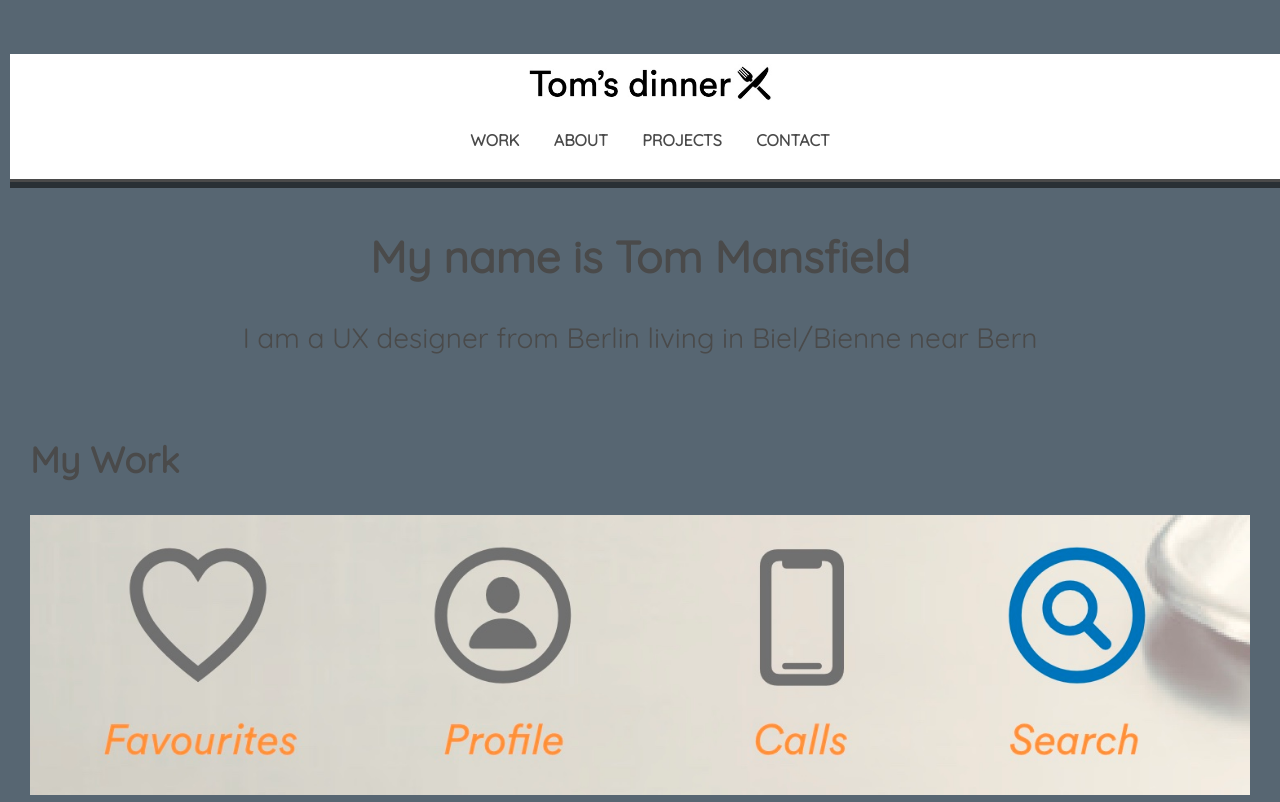
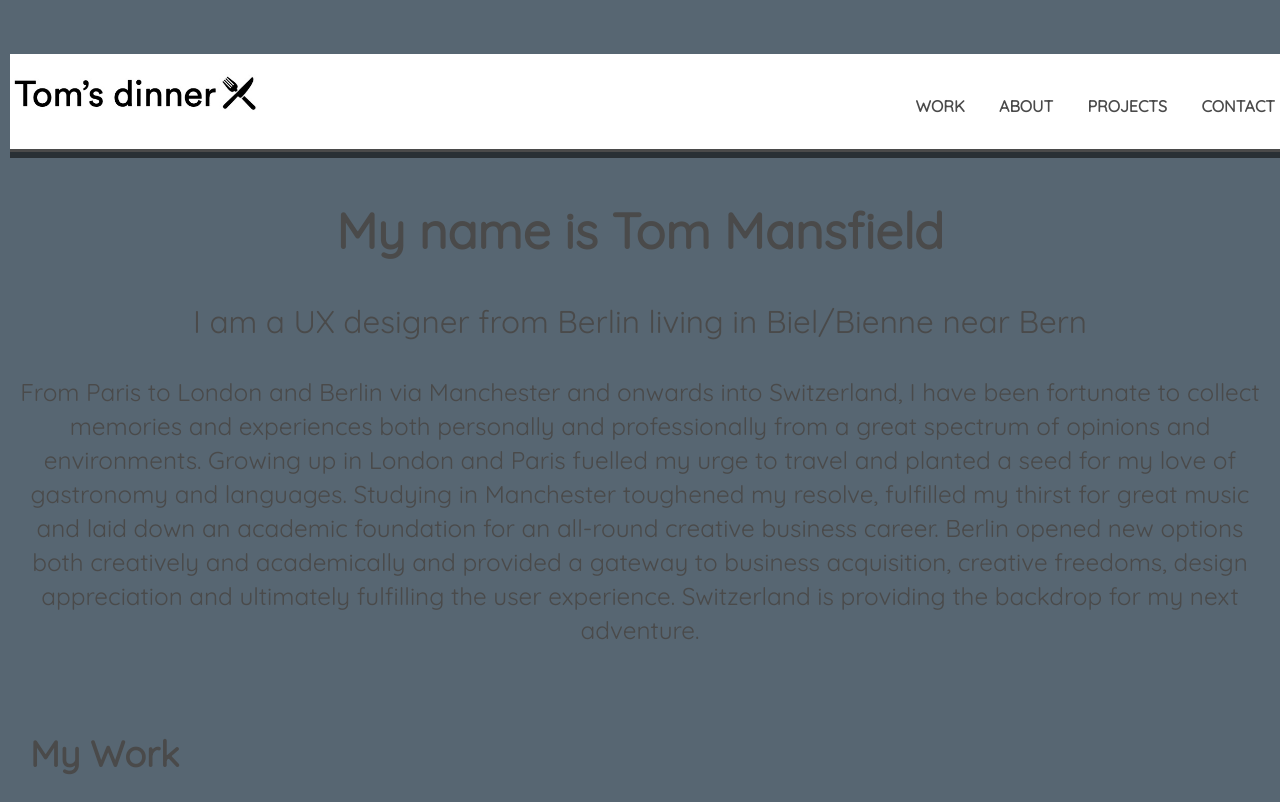
Before and after one commit to Tommplay/portfolio-website, a plain HTML site: page index.html in a window 1280 px wide. Shown: the top 802 px of the page. Drawn offline with nearby package versions, Linux system fonts and the light colour scheme.

Commit message:
change about.html
change index about tipkitchen social-icons and update css accordingly

```diff
--- a/css/style.css
+++ b/css/style.css
@@ -124,15 +124,21 @@ header {
   margin: 10px;
   border-bottom: 3px solid #4a4a4a;
   -webkit-box-shadow: 0px 6px 0px 0px rgba(0, 0, 0, 0.53);
--moz-box-shadow:    0px 6px 0px 0px rgba(0, 0, 0, 0.53);
-box-shadow:         0px 6px 0px 0px rgba(0, 0, 0, 0.53);
+  -moz-box-shadow: 0px 6px 0px 0px rgba(0, 0, 0, 0.53);
+  box-shadow: 0px 6px 0px 0px rgba(0, 0, 0, 0.53);
   position: fixed;
   width: 100%
 }
-
-.social-icon {
+.social-icons {
+  list-style: none;
+  padding: 0px;
+}
+.social-icons li {
+  display: inline-block;
+  margin: 0px 10px;
+}
+.social-icons img{
   width: 40px;
-  display: inline-block;
 }
 
 .logo {
@@ -178,7 +184,6 @@ nav:active {
   width: 100%;
 }
 
-
 /*
 colours used:
 dark blue: #20313F;
@@ -206,6 +211,46 @@ brown: #332D02;
   text-align: center;
   /* Centers text */
 }
+#hero h4 {
+  text-align: center;
+  /* Centers text */
+}
 main {
   padding-top: 133px;
 }
+
+/* ==============================
+Medium devices (640px and larger)
+================================= */
+@media only screen and (min-width: 640px) {
+  header {
+    text-align: unset;
+    padding: 20px 0 13px;
+  }
+
+  nav {
+    width: auto;
+    float: right;
+    margin-top: 4px;
+  }
+  main {
+    padding-top: 99px;
+  }
+  #hero {
+    font-size: 18px;
+    line-height: 1.6;
+  }
+  #hero span {
+  display: block;
+}
+}
+
+/* ==============================
+Large devices (1024px or larger)
+================================= */
+@media only screen and (min-width: 1024px) {}
+
+/* ==============================
+X-large devices (1440px or larger)
+================================= */
+@media only screen and (min-width: 1440px) {}
--- a/index.html
+++ b/index.html
@@ -49,10 +49,11 @@
       <div class="container">
         <h1>My name is Tom Mansfield
         </h1>
-        <h3></h3>
+        <h3>I am a UX designer from Berlin living in Biel/Bienne near Bern</h3>
         <span>
           <p>
-          <h3>I am a UX designer from Berlin living in Biel/Bienne near Bern</h3>
+          <h4>From Paris to London and Berlin via Manchester and onwards into Switzerland, I have been fortunate to collect memories and experiences both personally and professionally from a great spectrum of opinions and environments.
+Growing up in London and Paris fuelled my urge to travel and planted a seed for my love of gastronomy and languages. Studying in Manchester toughened my resolve, fulfilled my thirst for great music and laid down an academic foundation for an all-round creative business career. Berlin opened new options both creatively and academically and provided a gateway to business acquisition, creative freedoms, design appreciation and ultimately fulfilling the user experience. Switzerland is providing the backdrop for my next adventure.</h4>
           </p>
         </span>
       </div>
@@ -108,7 +109,7 @@
       </div>
       <div>
         <!--Social Media Layout and Placeholders-->
-        <ul>
+        <ul class="social-icons">
           <li><a href="https://www.linkedin.com/in/thomas-mansfield-07654921/" target="_blank">
               <img src="img/socialmedia/linkedin.png" class="social-icon">
             </a></li>
```
Also changed, not shown: about.html (+1 -1 lines), tipkitchen.html (+1 -1 lines), 1 other file.
